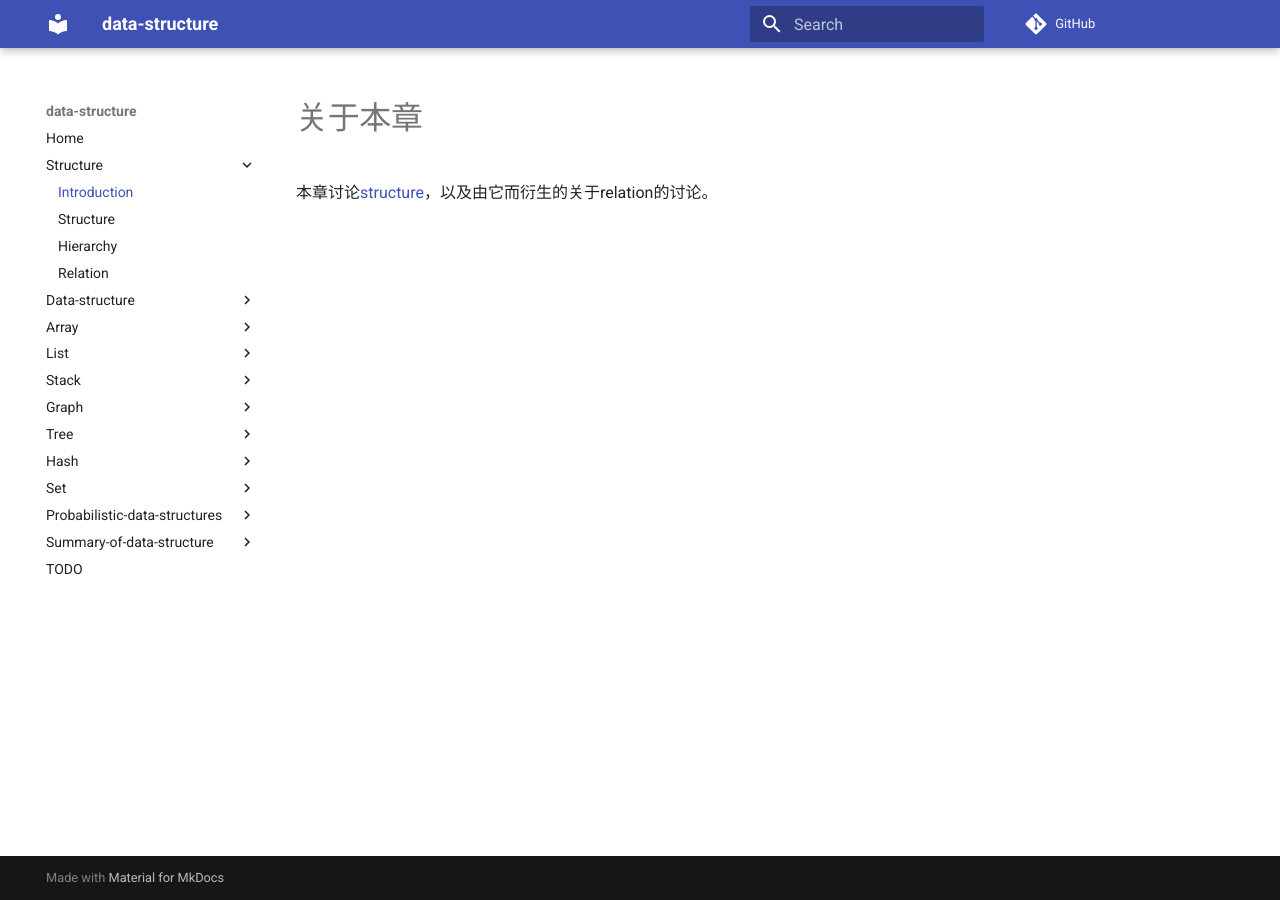
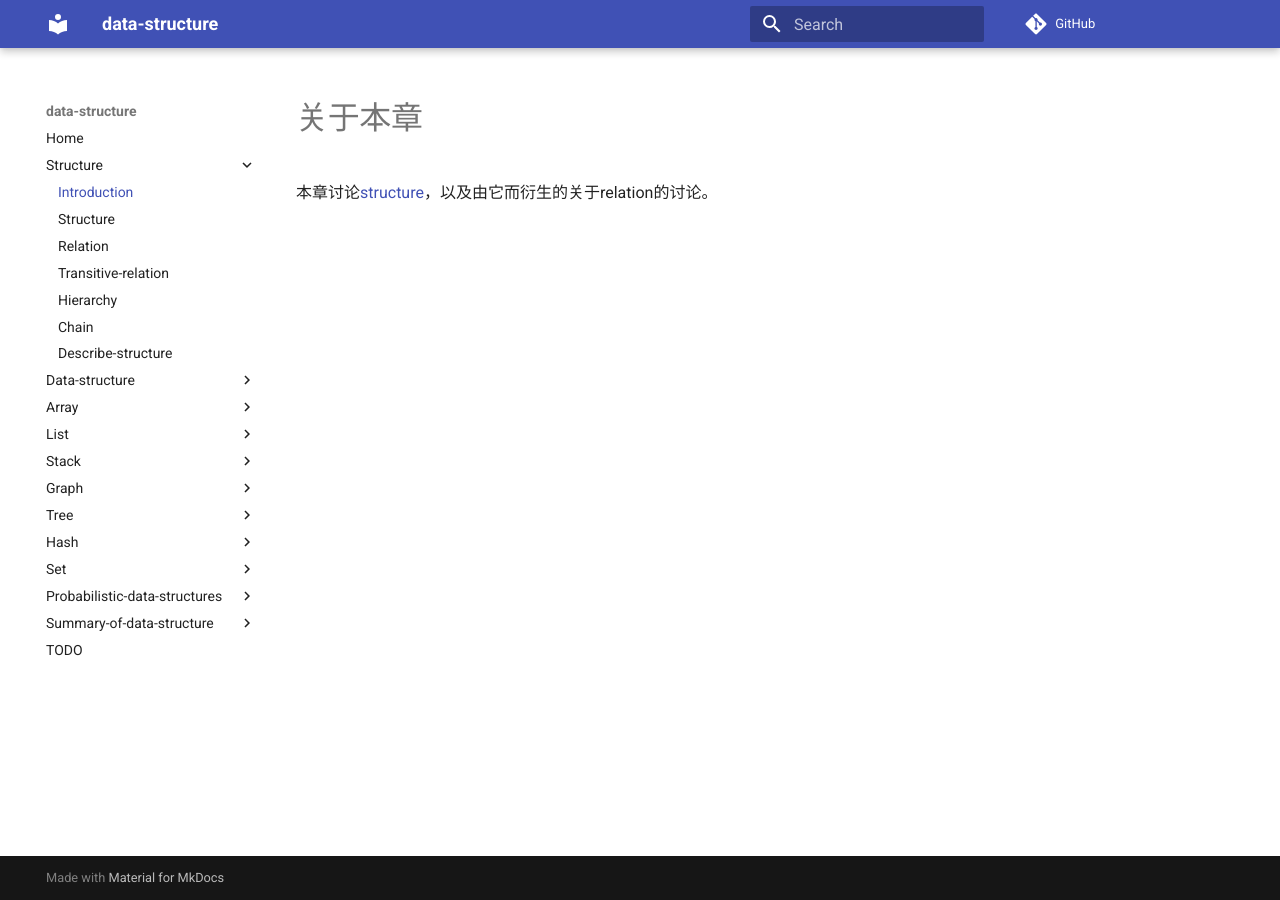
Before and after one commit to dengking/data-structure, an MkDocs documentation site: the page built from docs/Structure/index.md, in a window 1280 px wide. Built offline with MkDocs 1.6.1 and Material for MkDocs 9.7.7, drawn with Linux system fonts in a browser that asks for light colours; comment, search, counter and statistics services are not loaded.

Commit message:
Update mkdocs.yml

```diff
--- a/mkdocs.yml
+++ b/mkdocs.yml
@@ -19,8 +19,11 @@ nav:
 - Structure:
   - Introduction: Structure/index.md
   - Structure: Structure/Structure.md
+  - Relation: Structure/Relation.md
+  - Transitive-relation: Structure/Transitive-relation.md
   - Hierarchy: Structure/Hierarchy.md
-  - Relation: Structure/Relation.md
+  - Chain: Structure/Chain.md
+  - Describe-structure: Structure/Describe-structure.md
 - Data-structure:
   - Introduction: Data-structure/index.md
   - Data-structure: Data-structure/Data-structure.md
@@ -36,7 +39,6 @@ nav:
     - Circular-array: Array/circular-array/circular-array.md
 - List:
   - List: List/List.md
-  - Chain: List/Chain.md
   - VS-double-linked-list-VS-binary-tree: List/VS-double-linked-list-VS-binary-tree.md
   - VS-Unrolled-linked list-VS-B-tree: List/VS-Unrolled-linked list-VS-B-tree.md
 - Stack:
@@ -78,6 +80,7 @@ nav:
 - Tree:
   - Introduction: Tree/index.md
   - Tree-structure: Tree/Tree-structure.md
+  - Examples-of-tree-structures: Tree/Examples-of-tree-structures.md
   - Represent-tree: Tree/Represent-tree.md
   - Tree(set-theory): Tree/Tree(set-theory).md
   - Tree(data-structure): Tree/Tree(data-structure).md
```
